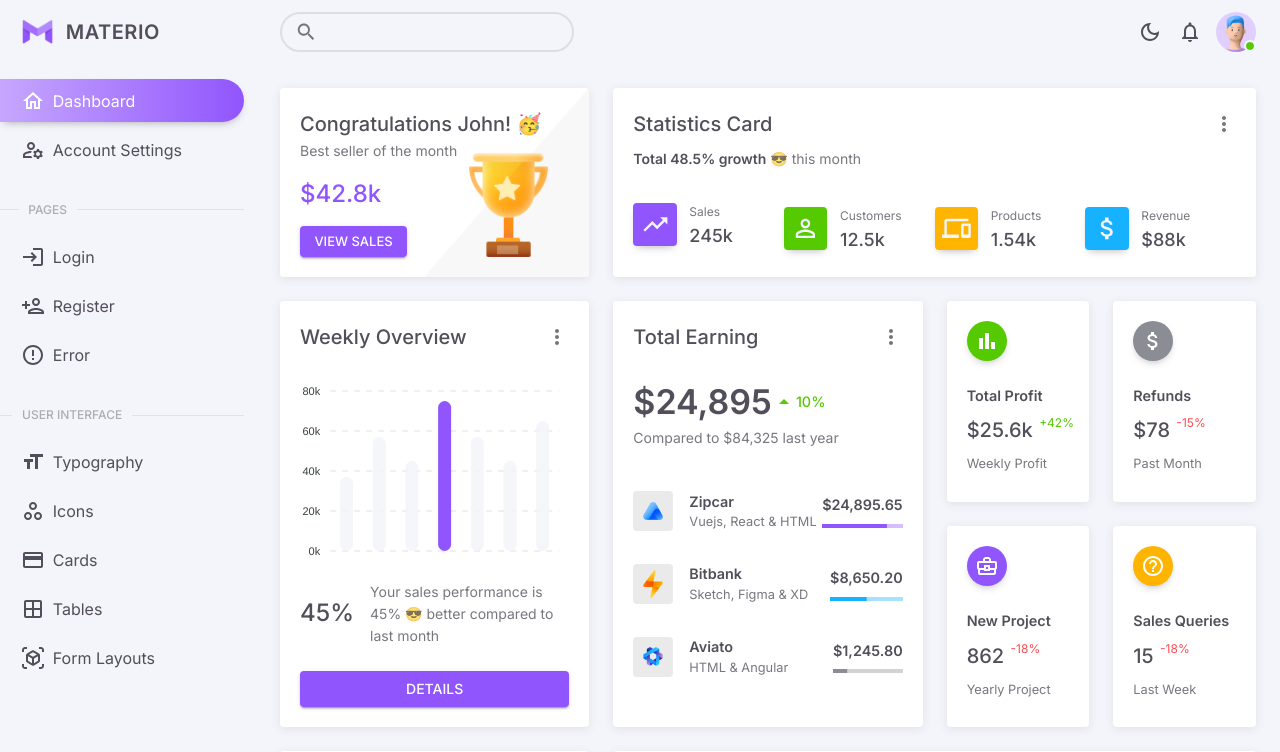
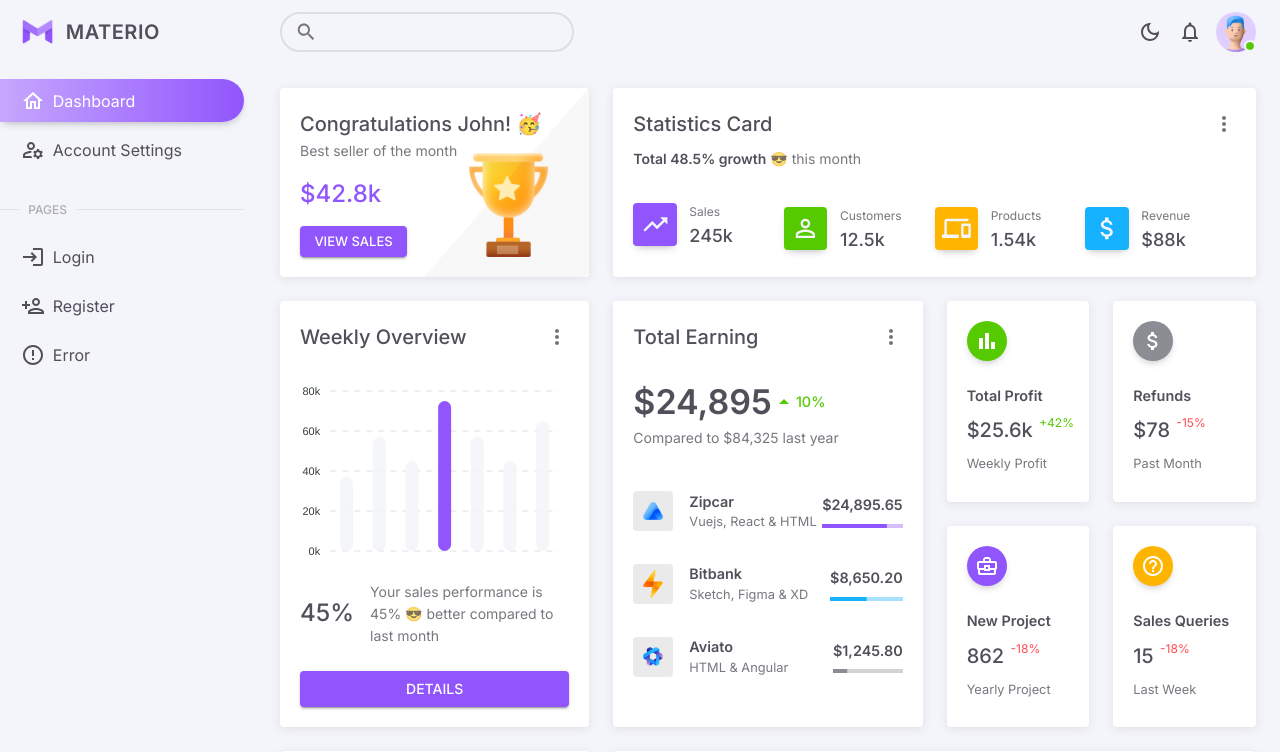
Before and after one commit to imbeltagy/Materio, a React (Vite) app: page / in a window 1280 px wide. Shown: the top 752 px of the page. Built offline with nearby package versions, Linux system fonts and the light colour scheme.

Commit message:
removed temporary pages

```diff
--- a/src/App.jsx
+++ b/src/App.jsx
@@ -99,11 +99,6 @@ function App() {
     withSidebar: [
       { element: <Dashboard />, path: "/" },
       { element: <AccountSettings />, path: "/account-settings" },
-      { element: <>Typography</>, path: "/typography" },
-      { element: <>Icons</>, path: "/icons" },
-      { element: <>Cards</>, path: "/cards" },
-      { element: <>Tables</>, path: "/tables" },
-      { element: <>Form Layouts</>, path: "/form-layouts" },
     ],
     withoutSidebar: [
       { element: <Login />, path: "/login" },
--- a/src/components/sidebar/Nav.jsx
+++ b/src/components/sidebar/Nav.jsx
@@ -44,12 +44,6 @@ const Nav = () => {
     { type: "link", text: "Login", icon: <LoginOutlined />, to: "/login" },
     { type: "link", text: "Register", icon: <PersonAddOutlined />, to: "/register" },
     { type: "link", text: "Error", icon: <ErrorOutlineOutlined />, to: "/error" },
-    { type: "divider", text: "USER INTERFACE" },
-    { type: "link", text: "Typography", icon: <FormatSizeOutlined />, to: "/typography" },
-    { type: "link", text: "Icons", icon: <SpokeOutlined />, to: "/icons" },
-    { type: "link", text: "Cards", icon: <CreditCardOutlined />, to: "/cards" },
-    { type: "link", text: "Tables", icon: <WindowOutlined />, to: "/tables" },
-    { type: "link", text: "Form Layouts", icon: <ViewInArOutlined />, to: "/form-layouts" },
   ];
 
   const StyledList = styled(List)(({ theme }) => ({
```
